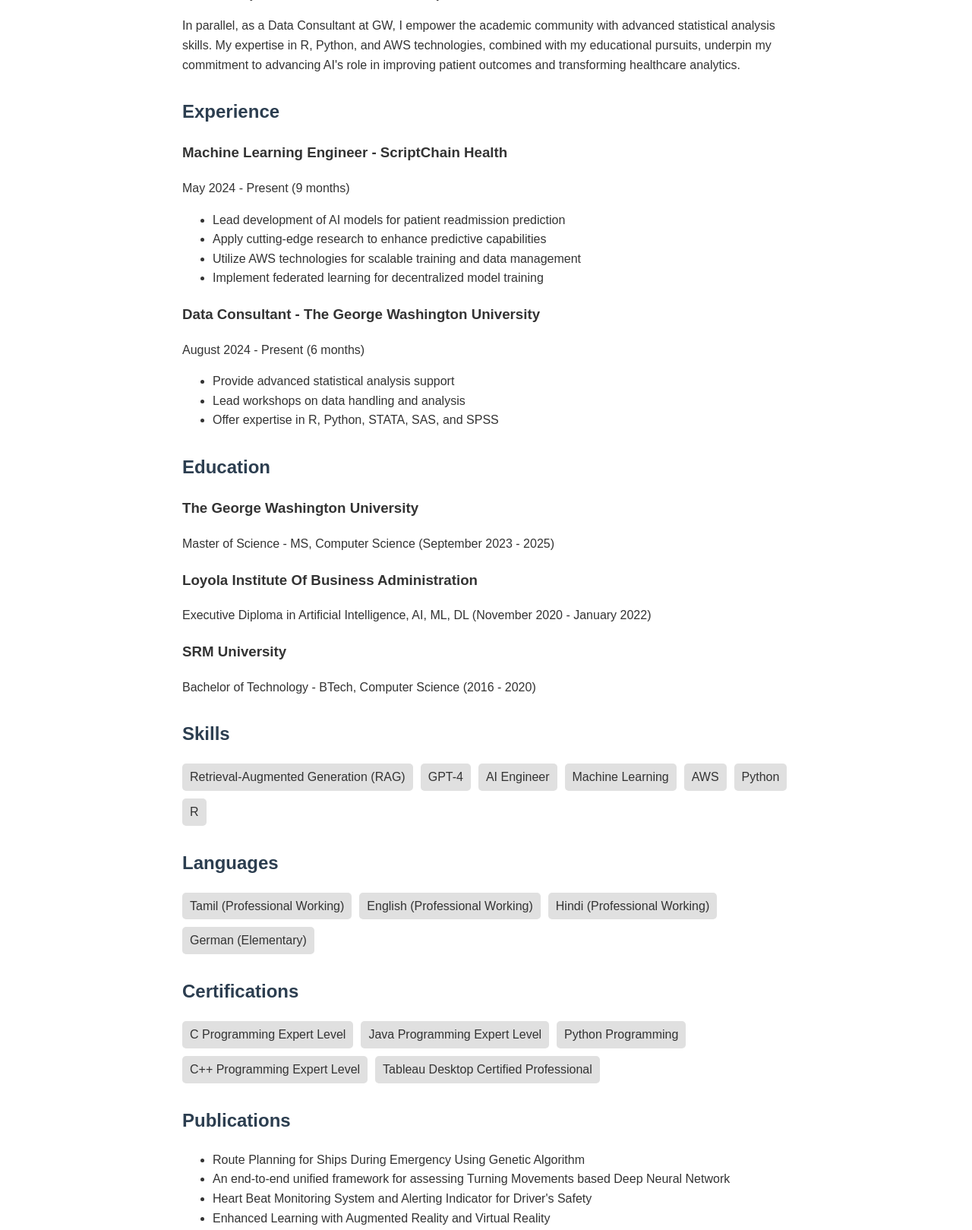
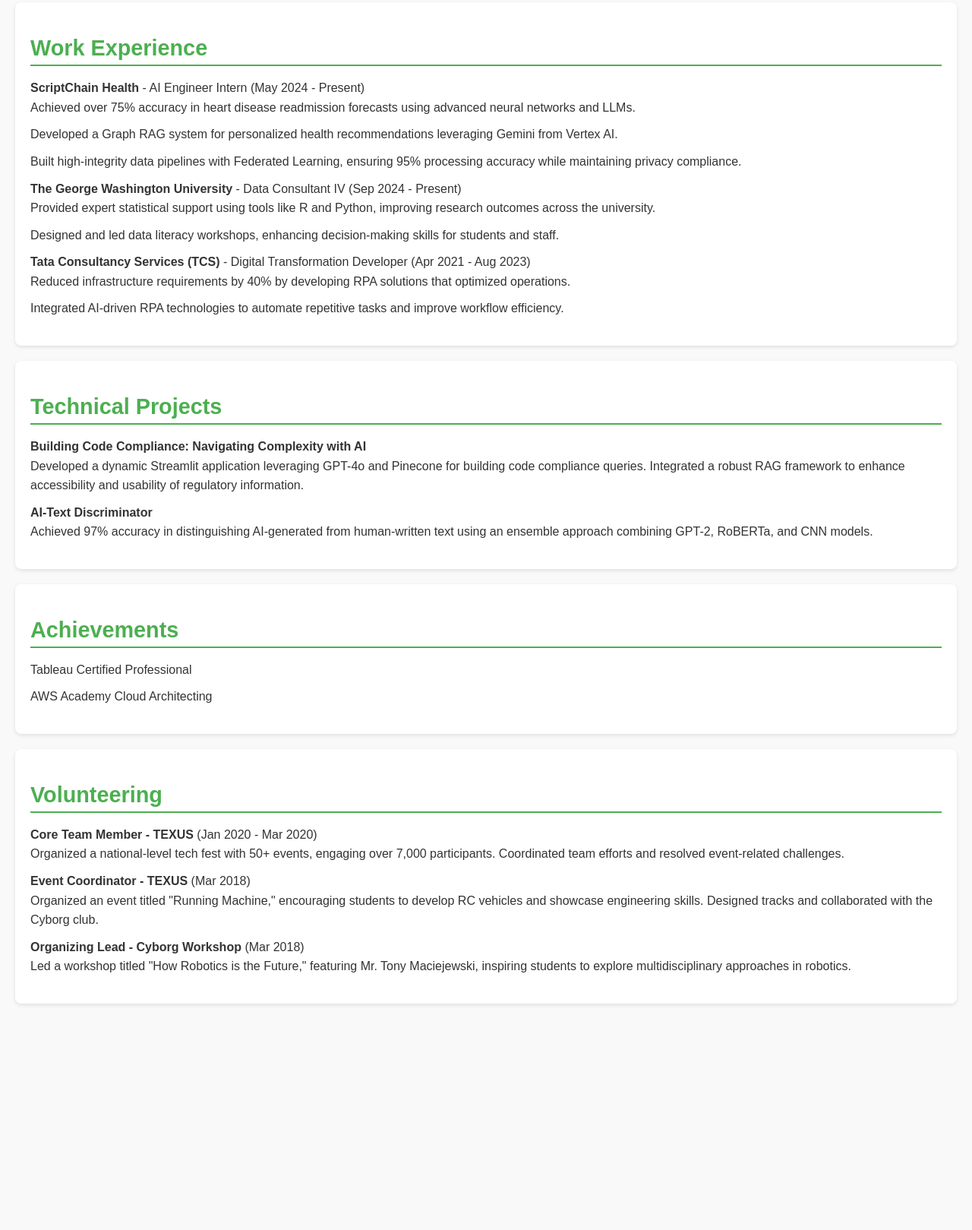
Before and after one commit to Venkat-Git98/venkatesh.github.io, a plain HTML site: page index.html in a window 1280 px wide. Shown: the part 568-2187 px from the top of the page at 76% size. After the commit the page ends 1909 px from the top, so only its background shows below. Drawn offline with Linux system fonts and the light colour scheme.

Commit message:
Update index.html

```diff
--- a/index.html
+++ b/index.html
@@ -3,144 +3,159 @@
 <head>
     <meta charset="UTF-8">
     <meta name="viewport" content="width=device-width, initial-scale=1.0">
-    <title>Venkatesh S - Portfolio</title>
+    <title>Venkatesh S - Machine Learning Engineer</title>
     <style>
         body {
             font-family: Arial, sans-serif;
-            line-height: 1.6;
+            margin: 0;
+            padding: 0;
+            background-color: #f9f9f9;
             color: #333;
-            max-width: 800px;
-            margin: 0 auto;
-            padding: 20px;
         }
-        header {
-            background-color: #f4f4f4;
+        .header {
+            background-color: #4CAF50;
+            color: white;
             padding: 20px;
             text-align: center;
         }
-        h1, h2 {
-            color: #2c3e50;
+        .header h1 {
+            margin: 0;
+            font-size: 2.5em;
+        }
+        .header p {
+            margin: 5px 0;
+            font-size: 1.2em;
+        }
+        .contact-info {
+            margin-top: 15px;
+            font-size: 1em;
+        }
+        .contact-info a {
+            color: #FFD700;
+            text-decoration: none;
+            margin: 0 10px;
+        }
+        .contact-info a:hover {
+            text-decoration: underline;
         }
         .section {
-            margin-bottom: 30px;
+            padding: 20px;
+            margin: 20px;
+            background-color: white;
+            border-radius: 8px;
+            box-shadow: 0 2px 5px rgba(0, 0, 0, 0.1);
         }
-        .experience, .education {
-            margin-bottom: 20px;
+        .section h2 {
+            font-size: 1.8em;
+            color: #4CAF50;
+            border-bottom: 2px solid #4CAF50;
+            padding-bottom: 5px;
+            margin-bottom: 15px;
         }
-        .skills, .languages, .certifications {
-            display: flex;
-            flex-wrap: wrap;
-            gap: 10px;
+        .section ul {
+            list-style-type: none;
+            padding: 0;
         }
-        .skill, .language, .certification {
-            background-color: #e0e0e0;
-            padding: 5px 10px;
-            border-radius: 5px;
+        .section ul li {
+            margin-bottom: 10px;
+            line-height: 1.6;
         }
     </style>
 </head>
 <body>
-    <header>
-        <h1>Venkatesh S</h1>
-        <p>Machine Learning Engineer specializing in AI solutions</p>
-    </header>
 
-    <main>
-        <section class="section">
-            <h2>Contact</h2>
-            <p>Email: svenkatesh.js@gmail.com</p>
-            <p>LinkedIn: <a href="https://www.linkedin.com/in/svenkatesh-js">www.linkedin.com/in/svenkatesh-js</a></p>
-            <p>Location: Arlington, Virginia, United States</p>
-        </section>
+    <div class="header">
+        <h1>Venkatesh S (He/Him)</h1>
+        <p>Machine Learning Engineer specializing in AI solutions at ScriptChain Health</p>
+        <div class="contact-info">
+            <a href="mailto:Venkatesh.shanmugam@gwu.edu">Venkatesh.shanmugam@gwu.edu</a> |
+            <a href="tel:+17032162540">703-216-2540</a> |
+            <a href="https://github.com/Venkat-Git98" target="_blank">GitHub</a> |
+            <a href="https://www.linkedin.com/in/svenkatesh-js" target="_blank">LinkedIn</a>
+        </div>
+    </div>
 
-        <section class="section">
-            <h2>Summary</h2>
-            <p>At ScriptChain Health, our team is pioneering AI in healthcare, where my role as a Machine Learning Engineer involves developing models to predict patient readmissions. With a Master's in Computer Science underway at The George Washington University, I apply the latest in AI and ML research, integrating large language models for data analysis that is both accurate and timely.</p>
-            <p>In parallel, as a Data Consultant at GW, I empower the academic community with advanced statistical analysis skills. My expertise in R, Python, and AWS technologies, combined with my educational pursuits, underpin my commitment to advancing AI's role in improving patient outcomes and transforming healthcare analytics.</p>
-        </section>
-
-        <section class="section">
-            <h2>Experience</h2>
-            <div class="experience">
-                <h3>Machine Learning Engineer - ScriptChain Health</h3>
-                <p>May 2024 - Present (9 months)</p>
+    <div class="section">
+        <h2>Education</h2>
+        <ul>
+            <li>
+                <strong>The George Washington University, School of Engineering & Applied Science</strong><br>
+                <em>Master of Science in Computer Science</em> (May 2025)<br>
+                GPA: 3.67
+            </li>
+            <li>
+                <strong>Loyola Institute of Business Administration</strong><br>
+                <em>Executive Diploma in Artificial Intelligence, ML, DL</em> (Nov 2020 - Jan 2022)<br>
+                Grade: 7.75
+            </li>
+            <li>
+                <strong>SRM Institute of Science and Technology</strong><br>
+                <em>Bachelor of Technology in Computer Science</em> (2016 - 2020)<br>
+                Grade: 75%
+            </li>
+        </ul>
+    </div>
+    <div class="section">
+        <h2>Work Experience</h2>
+        <ul>
+            <li>
+                <strong>ScriptChain Health</strong> - AI Engineer Intern (May 2024 - Present)<br>
                 <ul>
-                    <li>Lead development of AI models for patient readmission prediction</li>
-                    <li>Apply cutting-edge research to enhance predictive capabilities</li>
-                    <li>Utilize AWS technologies for scalable training and data management</li>
-                    <li>Implement federated learning for decentralized model training</li>
+                    <li>Achieved over 75% accuracy in heart disease readmission forecasts using advanced neural networks and LLMs.</li>
+                    <li>Developed a Graph RAG system for personalized health recommendations leveraging Gemini from Vertex AI.</li>
+                    <li>Built high-integrity data pipelines with Federated Learning, ensuring 95% processing accuracy while maintaining privacy compliance.</li>
                 </ul>
-            </div>
-            <div class="experience">
-                <h3>Data Consultant - The George Washington University</h3>
-                <p>August 2024 - Present (6 months)</p>
+            </li>
+            <li>
+                <strong>The George Washington University</strong> - Data Consultant IV (Sep 2024 - Present)<br>
                 <ul>
-                    <li>Provide advanced statistical analysis support</li>
-                    <li>Lead workshops on data handling and analysis</li>
-                    <li>Offer expertise in R, Python, STATA, SAS, and SPSS</li>
+                    <li>Provided expert statistical support using tools like R and Python, improving research outcomes across the university.</li>
+                    <li>Designed and led data literacy workshops, enhancing decision-making skills for students and staff.</li>
                 </ul>
-            </div>
-        </section>
-
-        <section class="section">
-            <h2>Education</h2>
-            <div class="education">
-                <h3>The George Washington University</h3>
-                <p>Master of Science - MS, Computer Science (September 2023 - 2025)</p>
-            </div>
-            <div class="education">
-                <h3>Loyola Institute Of Business Administration</h3>
-                <p>Executive Diploma in Artificial Intelligence, AI, ML, DL (November 2020 - January 2022)</p>
-            </div>
-            <div class="education">
-                <h3>SRM University</h3>
-                <p>Bachelor of Technology - BTech, Computer Science (2016 - 2020)</p>
-            </div>
-        </section>
-
-        <section class="section">
-            <h2>Skills</h2>
-            <div class="skills">
-                <span class="skill">Retrieval-Augmented Generation (RAG)</span>
-                <span class="skill">GPT-4</span>
-                <span class="skill">AI Engineer</span>
-                <span class="skill">Machine Learning</span>
-                <span class="skill">AWS</span>
-                <span class="skill">Python</span>
-                <span class="skill">R</span>
-            </div>
-        </section>
-
-        <section class="section">
-            <h2>Languages</h2>
-            <div class="languages">
-                <span class="language">Tamil (Professional Working)</span>
-                <span class="language">English (Professional Working)</span>
-                <span class="language">Hindi (Professional Working)</span>
-                <span class="language">German (Elementary)</span>
-            </div>
-        </section>
-
-        <section class="section">
-            <h2>Certifications</h2>
-            <div class="certifications">
-                <span class="certification">C Programming Expert Level</span>
-                <span class="certification">Java Programming Expert Level</span>
-                <span class="certification">Python Programming</span>
-                <span class="certification">C++ Programming Expert Level</span>
-                <span class="certification">Tableau Desktop Certified Professional</span>
-            </div>
-        </section>
-
-        <section class="section">
-            <h2>Publications</h2>
-            <ul>
-                <li>Route Planning for Ships During Emergency Using Genetic Algorithm</li>
-                <li>An end-to-end unified framework for assessing Turning Movements based Deep Neural Network</li>
-                <li>Heart Beat Monitoring System and Alerting Indicator for Driver's Safety</li>
-                <li>Enhanced Learning with Augmented Reality and Virtual Reality</li>
-            </ul>
-        </section>
-    </main>
-</body>
-</html>
+            </li>
+            <li>
+                <strong>Tata Consultancy Services (TCS)</strong> - Digital Transformation Developer (Apr 2021 - Aug 2023)<br>
+                <ul>
+                    <li>Reduced infrastructure requirements by 40% by developing RPA solutions that optimized operations.</li>
+                    <li>Integrated AI-driven RPA technologies to automate repetitive tasks and improve workflow efficiency.</li>
+                </ul>
+            </li>
+        </ul>
+    </div>
+    <div class="section">
+        <h2>Technical Projects</h2>
+        <ul>
+            <li>
+                <strong>Building Code Compliance: Navigating Complexity with AI</strong><br>
+                Developed a dynamic Streamlit application leveraging GPT-4o and Pinecone for building code compliance queries. Integrated a robust RAG framework to enhance accessibility and usability of regulatory information.
+            </li>
+            <li>
+                <strong>AI-Text Discriminator</strong><br>
+                Achieved 97% accuracy in distinguishing AI-generated from human-written text using an ensemble approach combining GPT-2, RoBERTa, and CNN models.
+            </li>
+        </ul>
+    </div>
+    <div class="section">
+        <h2>Achievements</h2>
+        <ul>
+            <li>Tableau Certified Professional</li>
+            <li>AWS Academy Cloud Architecting</li>
+        </ul>
+    </div>
+    <div class="section">
+        <h2>Volunteering</h2>
+        <ul>
+            <li>
+                <strong>Core Team Member - TEXUS</strong> (Jan 2020 - Mar 2020)<br>
+                Organized a national-level tech fest with 50+ events, engaging over 7,000 participants. Coordinated team efforts and resolved event-related challenges.
+            </li>
+            <li>
+                <strong>Event Coordinator - TEXUS</strong> (Mar 2018)<br>
+                Organized an event titled "Running Machine," encouraging students to develop RC vehicles and showcase engineering skills. Designed tracks and collaborated with the Cyborg club.
+            </li>
+            <li>
+                <strong>Organizing Lead - Cyborg Workshop</strong> (Mar 2018)<br>
+                Led a workshop titled "How Robotics is the Future," featuring Mr. Tony Maciejewski, inspiring students to explore multidisciplinary approaches in robotics.
+            </li>
+        </ul>
+    </div>
```
